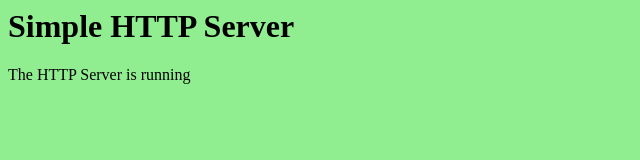
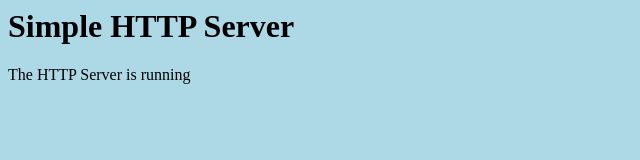
Before and after one commit to JacquesN1/c270_assignment, a plain HTML site: page index.html in a window 1280 px wide. Shown: the whole page, without its empty margins (0-640 px from the left). Drawn offline with Linux system fonts and the light colour scheme.

Commit message:
jenkinsfile

```diff
--- a/index.html
+++ b/index.html
@@ -2,7 +2,7 @@
     <head>
         <title>Simple HTTP Server</title>
     </head>
-    <body style="background-color:lightgreen;">
+    <body style="background-color:lightblue;">
         <h1>Simple HTTP Server</h1>
         <p>The HTTP Server is running</p>
     </body>
```
Also changed, not shown: 1 other file.
